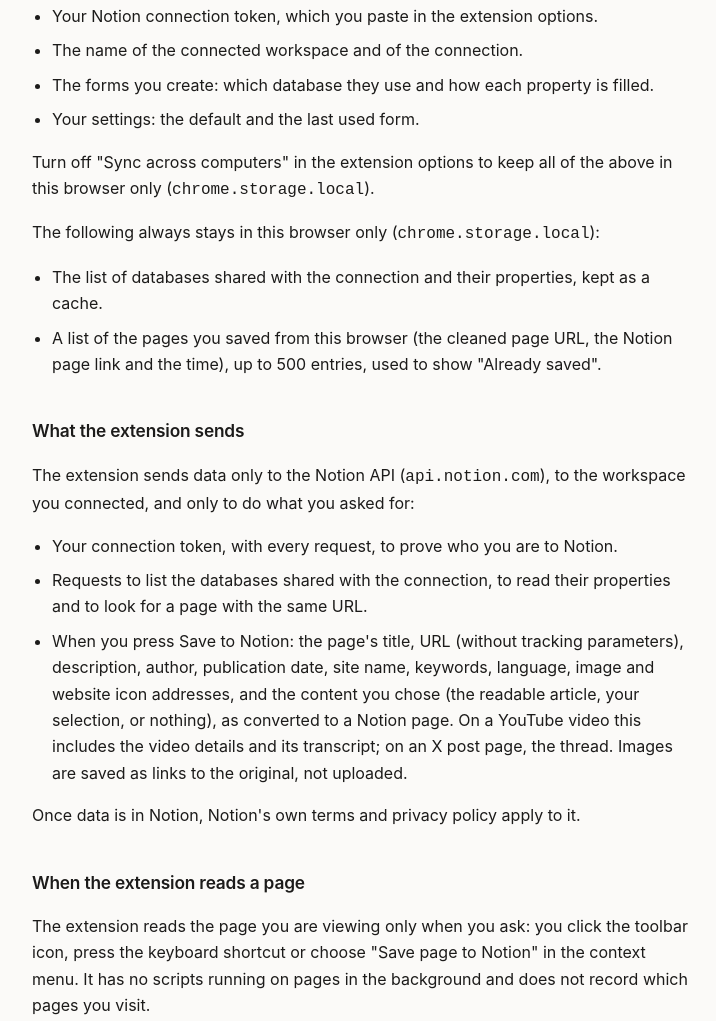
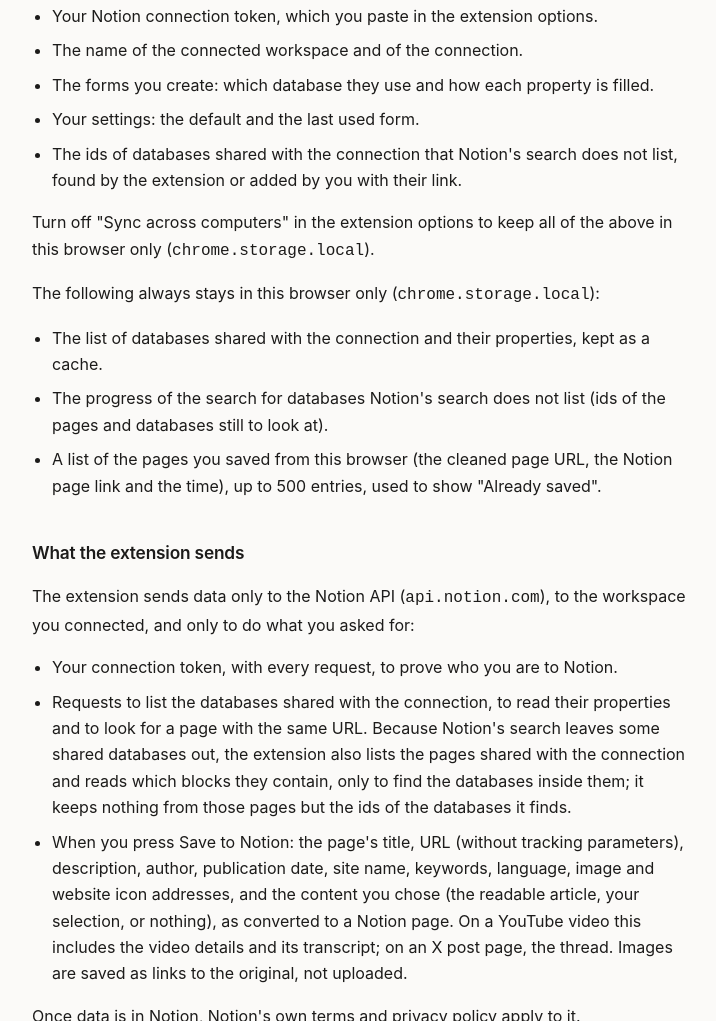
Before and after one commit to tech-gems-lab/tech-gems-lab.github.io, a plain HTML site: page save2notion/privacy.html in a window 1280 px wide. Shown: the part 701-1722 px from the top of the page, without its empty margins (278-994 px from the left). Drawn offline with Linux system fonts and the light colour scheme.

Commit message:
Update the Save2Notion privacy policy for 0.7.0

```diff
--- a/save2notion/privacy.html
+++ b/save2notion/privacy.html
@@ -29,11 +29,13 @@
     <li>The name of the connected workspace and of the connection.</li>
     <li>The forms you create: which database they use and how each property is filled.</li>
     <li>Your settings: the default and the last used form.</li>
+    <li>The ids of databases shared with the connection that Notion's search does not list, found by the extension or added by you with their link.</li>
 </ul>
 <p>Turn off "Sync across computers" in the extension options to keep all of the above in this browser only (<code>chrome.storage.local</code>).</p>
 <p>The following always stays in this browser only (<code>chrome.storage.local</code>):</p>
 <ul>
     <li>The list of databases shared with the connection and their properties, kept as a cache.</li>
+    <li>The progress of the search for databases Notion's search does not list (ids of the pages and databases still to look at).</li>
     <li>A list of the pages you saved from this browser (the cleaned page URL, the Notion page link and the time), up to 500 entries, used to show "Already saved".</li>
 </ul>
 
@@ -41,7 +43,7 @@
 <p>The extension sends data only to the Notion API (<code>api.notion.com</code>), to the workspace you connected, and only to do what you asked for:</p>
 <ul>
     <li>Your connection token, with every request, to prove who you are to Notion.</li>
-    <li>Requests to list the databases shared with the connection, to read their properties and to look for a page with the same URL.</li>
+    <li>Requests to list the databases shared with the connection, to read their properties and to look for a page with the same URL. Because Notion's search leaves some shared databases out, the extension also lists the pages shared with the connection and reads which blocks they contain, only to find the databases inside them; it keeps nothing from those pages but the ids of the databases it finds.</li>
     <li>When you press Save to Notion: the page's title, URL (without tracking parameters), description, author, publication date, site name, keywords, language, image and website icon addresses, and the content you chose (the readable article, your selection, or nothing), as converted to a Notion page. On a YouTube video this includes the video details and its transcript; on an X post page, the thread. Images are saved as links to the original, not uploaded.</li>
 </ul>
 <p>Once data is in Notion, Notion's own terms and privacy policy apply to it.</p>
```
